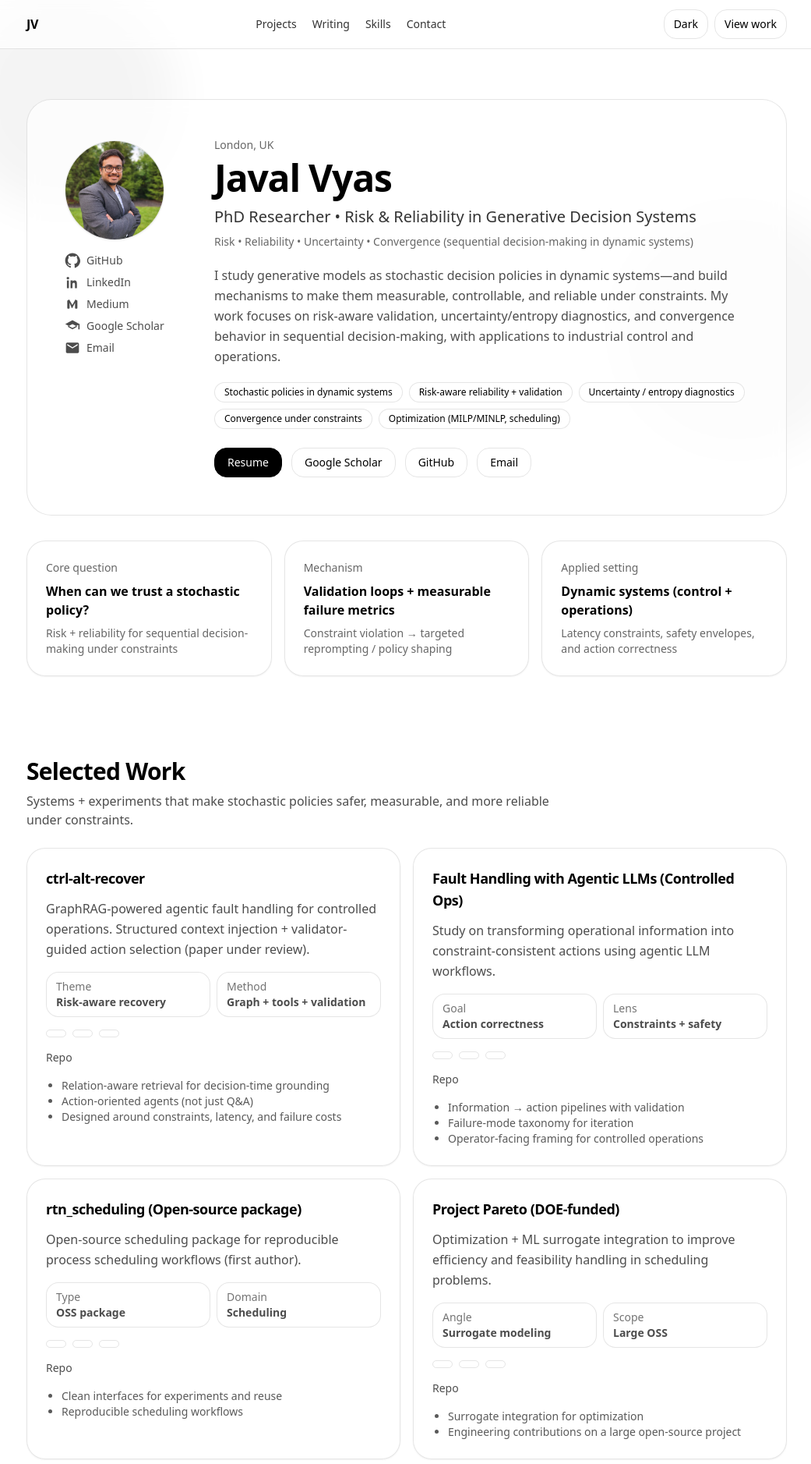
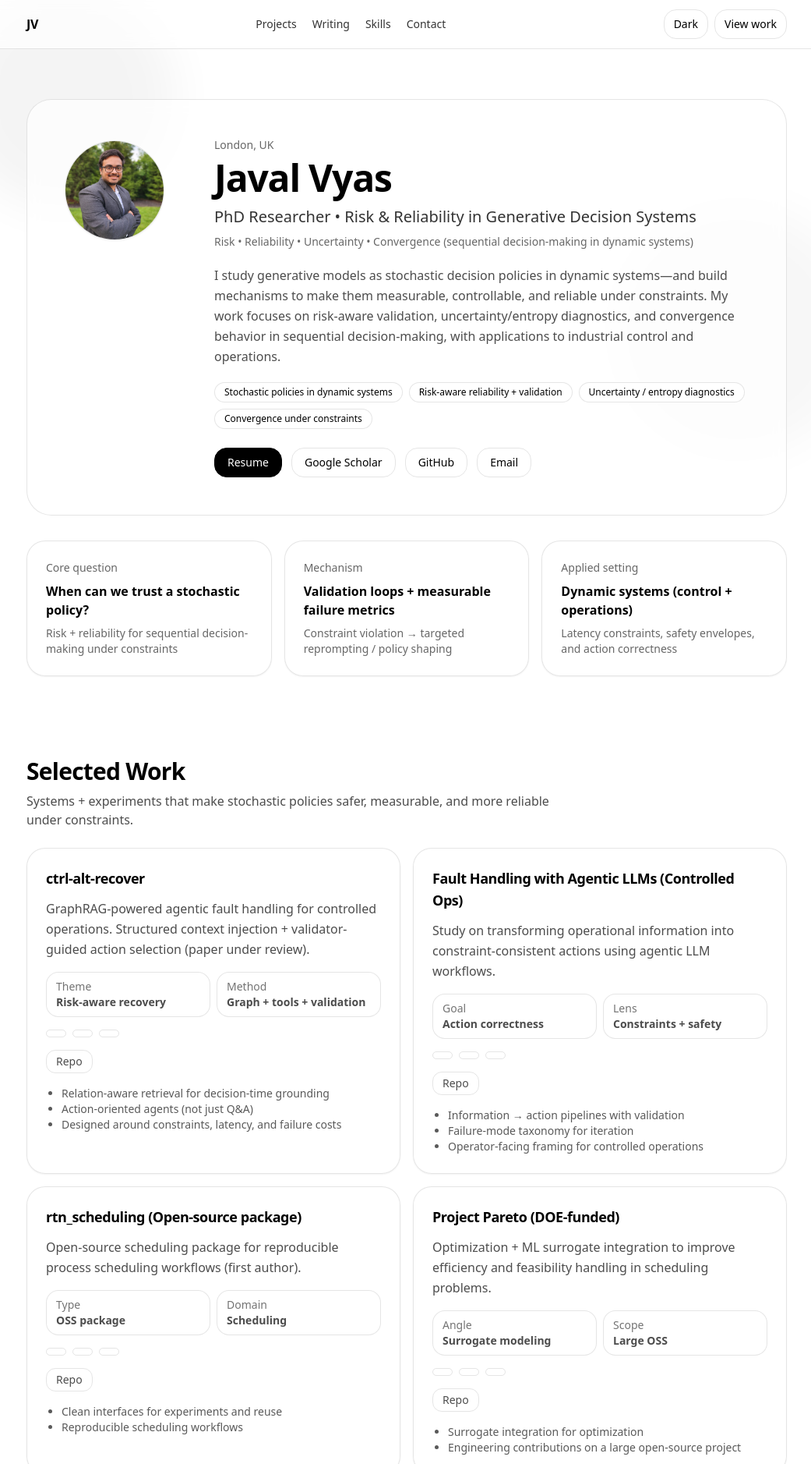
Before and after one commit to JavalVyas2000/javalvyas2000.github.io, an Astro site: page / in a window 1280 px wide. Shown: the top 1877 px of the page at 78% size, without its empty margins (118-1159 px from the left). Built offline with nearby package versions, Linux system fonts and the light colour scheme; Astro itself is replaced by a stand-in of ours.

Commit message:
trying to fix dark theme

```diff
--- a/src/pages/index.astro
+++ b/src/pages/index.astro
@@ -12,6 +12,31 @@ const initials = site.name
   .slice(0, 2)
   .map((x) => x[0]?.toUpperCase())
   .join("");
+
+// Keep only the “research identity” pills in the hero.
+// Tweak the excludes list to your taste.
+const heroBadgeExcludes = [
+  "GraphRAG", // optional: remove if you want it visible
+  "Optimization", // optional: remove if you want it visible
+  "MILP",
+  "MINLP",
+  "Scheduling",
+  "Open Source",
+  "OSS",
+  "Tool use",
+  "Tool-use",
+  "Linux",
+  "Docker",
+  "CI/CD"
+];
+
+const heroBadges =
+  (site.badges ?? [])
+    .filter((b) => !heroBadgeExcludes.some((x) => b.toLowerCase().includes(x.toLowerCase())))
+    .slice(0, 5); // keep it tight
+
+// Optional: If the filter removes too much, fall back to the first 5.
+const heroBadgesFinal = heroBadges.length ? heroBadges : (site.badges ?? []).slice(0, 5);
 ---
 
 <BaseLayout title={`${site.name} — ${site.title}`} description={site.tagline} canonicalPath="/">
@@ -41,24 +66,7 @@ const initials = site.name
               </div>
             )}
 
-            <div class="flex flex-col gap-2 text-sm">
-              {site.socials.map((s) => (
-                <a
-                  class="group inline-flex items-center gap-2 hover:underline underline-offset-4 text-black/70 dark:text-white/70"
-                  href={s.href}
-                >
-                  <SocialIcon kind={s.icon} />
-                  <span>{s.label}</span>
-                </a>
-              ))}
-              <a
-                class="group inline-flex items-center gap-2 hover:underline underline-offset-4 text-black/70 dark:text-white/70"
-                href={`mailto:${site.email}`}
-              >
-                <SocialIcon kind="email" />
-                <span>Email</span>
-              </a>
-            </div>
+            {/* Removed socials + email from the hero, per your request */}
           </div>
         </div>
 
@@ -67,16 +75,15 @@ const initials = site.name
           <h1 class="mt-2 text-3xl sm:text-5xl font-semibold tracking-tight">{site.name}</h1>
           <p class="mt-3 text-lg sm:text-xl text-black/80 dark:text-white/80">{site.title}</p>
 
-          {/* subtle quant-theory signal without saying “quant” */}
           <p class="mt-2 text-sm text-black/60 dark:text-white/60">
             Risk • Reliability • Uncertainty • Convergence (sequential decision-making in dynamic systems)
           </p>
 
           <p class="mt-5 text-black/70 dark:text-white/70 leading-relaxed">{site.tagline}</p>
 
-          {site.badges?.length ? (
+          {heroBadgesFinal.length ? (
             <div class="mt-5 flex flex-wrap gap-2">
-              {site.badges.map((b) => (
+              {heroBadgesFinal.map((b) => (
                 <span class="inline-flex items-center rounded-full border border-black/10 dark:border-white/10 px-3 py-1 text-xs font-medium text-black dark:text-white bg-white/55 dark:bg-black/15 backdrop-blur hover:bg-black/5 dark:hover:bg-white/5 transition">
                   {b}
                 </span>
@@ -143,12 +150,18 @@ const initials = site.name
           {(p.href || p.repo) && (
             <div class="mt-4 flex flex-wrap gap-3 text-sm">
               {p.href && (
-                <a class="hover:underline underline-offset-4" href={p.href}>
+                <a
+                  class="inline-flex items-center rounded-xl border border-black/10 dark:border-white/10 px-3 py-1 hover:bg-black/5 dark:hover:bg-white/5 transition"
+                  href={p.href}
+                >
                   Live / Details
                 </a>
               )}
               {p.repo && (
-                <a class="hover:underline underline-offset-4" href={p.repo}>
+                <a
+                  class="inline-flex items-center rounded-xl border border-black/10 dark:border-white/10 px-3 py-1 hover:bg-black/5 dark:hover:bg-white/5 transition"
+                  href={p.repo}
+                >
                   Repo
                 </a>
               )}
@@ -267,10 +280,12 @@ const initials = site.name
           {site.email}
         </a>
       </p>
+
       <div class="mt-4 flex flex-wrap gap-3 text-sm">
         {site.socials.map((s) => (
-          <a class="hover:underline underline-offset-4" href={s.href}>
-            {s.label}
+          <a class="inline-flex items-center gap-2 hover:underline underline-offset-4" href={s.href}>
+            <SocialIcon kind={s.icon} />
+            <span>{s.label}</span>
           </a>
         ))}
       </div>
```
